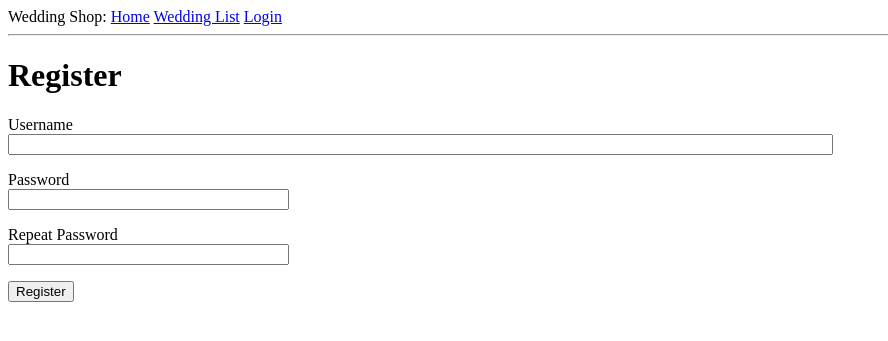
After one commit to marcosamorim/shopping_list, a Flask app: page /register in a window 1280 px wide. The commit adds this page. Shown: the top 341 px of the page, without its empty margins (0-888 px from the left). Run offline with Flask 2, Linux system fonts and the light colour scheme.

Commit message:
Adding user registration and set logging on app init

```diff
--- a/app/forms.py
+++ b/app/forms.py
@@ -1,9 +1,24 @@
 from flask_wtf import FlaskForm
-from wtforms import StringField, PasswordField, BooleanField, SubmitField
-from wtforms.validators import DataRequired
+from wtforms import StringField, PasswordField, SubmitField
+from wtforms.validators import ValidationError, DataRequired, EqualTo
+from app.models import User
 
 
 class LoginForm(FlaskForm):
     username = StringField("Username", validators=[DataRequired()])
     password = PasswordField("Password", validators=[DataRequired()])
     submit = SubmitField("Sign In")
+
+
+class RegistrationForm(FlaskForm):
+    username = StringField("Username", validators=[DataRequired()])
+    password = PasswordField("Password", validators=[DataRequired()])
+    password2 = PasswordField(
+        "Repeat Password", validators=[DataRequired(), EqualTo("password")]
+    )
+    submit = SubmitField("Register")
+
+    def validate_username(self, username):
+        user = User.query.filter_by(username=username.data).first()
+        if user is not None:
+            raise ValidationError("Please use a different username.")
--- a/app/routes.py
+++ b/app/routes.py
@@ -1,18 +1,15 @@
-# from flask import render_template, flash, redirect
 from flask import (
-    Flask,
     render_template,
     request,
     redirect,
     url_for,
     flash,
-    make_response,
 )
 from flask_login import current_user, login_user, logout_user, login_required
 from werkzeug.urls import url_parse
 
-from app import app
-from app.forms import LoginForm
+from app import app, db
+from app.forms import LoginForm, RegistrationForm
 from app.models import Product, User
 
 
@@ -37,7 +34,7 @@ def login():
         if user is None or not user.check_password(form.password.data):
             flash("Invalid username or password")
             return redirect(url_for("login"))
-        login_user(user, remember=form.remember_me.data)
+        login_user(user)
 
         # if no next argument is specified, redirect to index
         next_page = request.args.get("next")
@@ -48,16 +45,32 @@ def login():
     return render_template("login.html", title="Sign In", form=form)
 
 
-@app.route('/logout')
+@app.route("/logout")
 def logout():
     logout_user()
-    return redirect(url_for('index'))
+    return redirect(url_for("index"))
+
+
+@app.route("/register", methods=["GET", "POST"])
+def register():
+    if current_user.is_authenticated:
+        return redirect(url_for("index"))
+
+    form = RegistrationForm()
+    if form.validate_on_submit():
+        user = User(username=form.username.data)
+        user.set_password(form.password.data)
+        db.session.add(user)
+        db.session.commit()
+        flash("Congratulations, you are now a registered user!")
+        return redirect(url_for("login"))
+    return render_template("register.html", title="Register", form=form)
 
 
 # Product related routes
 # ------------------------------------
+@app.route("/list")
 @login_required
-@app.route("/list")
 def product_list():
     title = "Product List"
     cookied_list = request.cookies.get("products")
@@ -72,7 +85,20 @@ def product_list():
     )
 
 
+@app.route("/gift")
 @login_required
-@app.route("/gift")
 def gift_list():
     pass
+
+
+# Error handling
+# -----------------------------
+@app.errorhandler(404)
+def not_found_error(error):
+    return render_template("404.html"), 404
+
+
+@app.errorhandler(500)
+def internal_error(error):
+    db.session.rollback()
+    return render_template("500.html"), 500
--- /dev/null
+++ b/app/templates/404.html
@@ -0,0 +1,6 @@
+{% extends "base.html" %}
+
+{% block content %}
+    <h1>Page Not Found</h1>
+    <p><a href="{{ url_for('index') }}">Back</a></p>
+{% endblock %}
--- a/app/templates/base.html
+++ b/app/templates/base.html
@@ -14,7 +14,7 @@
 </body>
     <div>Wedding Shop:
         <a href="{{ url_for('index') }}">Home</a>
-        <a href="{{ url_for('list') }}">Wedding List</a>
+        <a href="{{ url_for('product_list') }}">Wedding List</a>
         {% if current_user.is_anonymous %}
             <a href="{{ url_for('login') }}">Login</a>
         {% else %}
--- a/app/templates/login.html
+++ b/app/templates/login.html
@@ -14,4 +14,6 @@
         </p>
         <p>{{ form.submit() }}</p>
     </form>
+
+    <p>New User? <a href="{{ url_for('register') }}">Register here</a></p>
 {% endblock %}
--- /dev/null
+++ b/app/templates/register.html
@@ -0,0 +1,30 @@
+{% extends "base.html" %}
+
+{% block content %}
+    <h1>Register</h1>
+    <form action="" method="post">
+        {{ form.hidden_tag() }}
+        <p>
+            {{ form.username.label }}<br>
+            {{ form.username(size=100) }}<br>
+            {% for error in form.username.errors %}
+                <span style="color: red;">[{{ error }}]</span>
+            {% endfor %}
+        </p>
+        <p>
+            {{ form.password.label }}<br>
+            {{ form.password(size=32) }}<br>
+            {% for error in form.password.errors %}
+                <span style="color: red;">[{{ error }}]</span>
+            {% endfor %}
+        </p>
+        <p>
+            {{ form.password2.label }}<br>
+            {{ form.password2(size=32) }}<br>
+            {% for error in form.password2.errors %}
+                <span style="color: red;">[{{ error }}]</span>
+            {% endfor %}
+        </p>
+        <p>{{ form.submit() }}</p>
+    </form>
+{% endblock %}
```
Also changed, not shown: app/__init__.py (+26 -1 lines), app/templates/500.html (added, +7 -0 lines).
